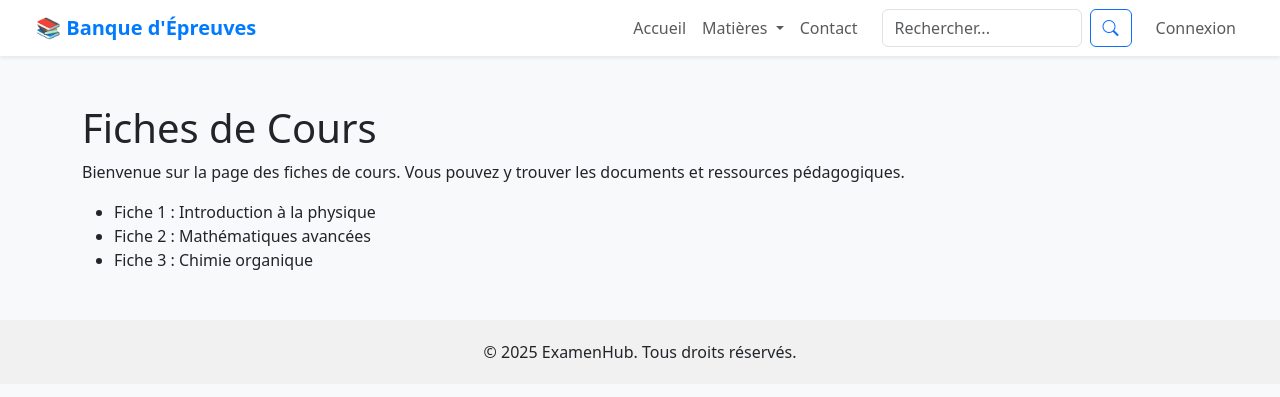
After one commit to McDedo/BanqueEpreuves, a Django app: page /fiches-cours/ in a window 1280 px wide. The commit adds this page. Shown: the top 397 px of the page. Run offline with Django 5.2, Linux system fonts and the light colour scheme.

Commit message:
Mis à jour header

```diff
--- a/blog/templates/base.html
+++ b/blog/templates/base.html
@@ -8,12 +8,8 @@
   <!-- Bootstrap Icons CDN -->
   <link rel="stylesheet" href="https://cdn.jsdelivr.net/npm/bootstrap-icons@1.10.5/font/bootstrap-icons.css">
 
-
   <!-- Bootstrap 5 -->
   <link href="https://cdn.jsdelivr.net/npm/bootstrap@5.3.2/dist/css/bootstrap.min.css" rel="stylesheet">
-
-  <!-- Icônes -->
-  <link rel="stylesheet" href="https://cdn.jsdelivr.net/npm/bootstrap-icons@1.10.5/font/bootstrap-icons.css">
 
   <!-- Styles personnalisés -->
   <style>
@@ -27,17 +23,28 @@
     }
 
     .navbar-nav .nav-link {
-        transition: background-color 0.3s;
-        border-radius: 5px;
-        padding: 8px 12px;
+      transition: background-color 0.3s ease;
+      border-radius: 5px;
+      padding: 8px 12px;
     }
 
     .navbar-nav .nav-link:hover {
-      background-color:#007bff;; /* Bleu au survol */
+      background-color: #007bff;
+      color: white;
     }
 
-    .navbar-nav .nav-link.search:hover {
-        background-color: #007bff;  /* Bleu au survol */
+    .search-btn:hover {
+      background-color: #6f42c1;
+      color: white;
+      border-color: #6f42c1;
+    }
+
+    .search-input:hover {
+      background-color: #f0f0f0;
+    }
+
+    .form-control:focus {
+      box-shadow: none;
     }
 
     footer {
@@ -45,11 +52,8 @@
       padding: 20px 0;
     }
 
-    .nav-link:hover {
-      text-decoration: underline;
-    }
     .navbar .form-control {
-      width: 200px; /* Largeur de la barre de recherche */
+      width: 200px;
       transition: width 0.3s ease;
     }
 
@@ -57,13 +61,8 @@
       width: 300px;
     }
 
-    .recherche-input {
-      width: 300px;
-      max-width: 100%;
-    }
-
     @media (max-width: 768px) {
-      .recherche-input {
+      .navbar .form-control {
         width: 100%;
       }
     }
@@ -80,78 +79,87 @@
     }
 
     .btn-primary:hover {
-       background-color: #0056b3;
-       border-color: #004fa3;
+      background-color: #0056b3;
+      border-color: #004fa3;
     }
 
-    .voir-tout-btn:hover {
-      background-color: #6f42c1;
-      color: white;
-      border-color: #6f42c1;
-    }
-
+    .voir-tout-btn:hover,
     .apercu-btn:hover {
       background-color: #6f42c1;
       color: white;
       border-color: #6f42c1;
     }
-
-    .btn-primary {
-      background-color: #007bff;
-      border-color: #007bff;
-    }
-
-    .btn-primary:hover {
-      background-color: #0056b3;
-      border-color: #004fa3;
-    }
-
-
   </style>
 
   {% block extra_head %}{% endblock %}
 </head>
 <body>
 
-  <!-- NAVBAR -->
-  <nav class="navbar navbar-expand-lg navbar-light bg-white shadow-sm">
-    <div class="container">
-      <a class="navbar-brand" href="{% url 'home' %}">Banque d'Épreuves</a>
-      <button class="navbar-toggler" type="button" data-bs-toggle="collapse" data-bs-target="#mainNavbar">
+  <!-- NAVBAR sticky -->
+  <nav class="navbar navbar-expand-lg navbar-light bg-white sticky-top shadow-sm px-4">
+    <div class="container-fluid">
+      <!-- Logo -->
+      <a class="navbar-brand fw-bold" href="{% url 'home' %}" style="color: #007bff;">
+        📚 Banque d'Épreuves
+      </a>
+
+      <!-- Toggle pour mobile -->
+      <button class="navbar-toggler" type="button" data-bs-toggle="collapse" data-bs-target="#navbarNav"
+        aria-controls="navbarNav" aria-expanded="false" aria-label="Toggle navigation">
         <span class="navbar-toggler-icon"></span>
       </button>
-      <div class="collapse navbar-collapse" id="mainNavbar">
-        <ul class="navbar-nav ms-auto mb-2 mb-lg-0 align-items-center">
-          <li class="nav-item"><a class="nav-link" href="{% url 'home' %}">Accueil</a></li>
-          <li class="nav-item"><a class="nav-link" href="#">Matières</a></li>
-          <li class="nav-item"><a class="nav-link" href="#">Épreuves</a></li>
-          <li class="nav-item"><a class="nav-link" href="#">Contact</a></li>
 
-          <li class="nav-item mx-2">
-            <form class="d-flex" action="{% url 'rechercher' %}" method="get">
-              <input class="form-control me-2" type="search" name="q" placeholder="Rechercher…" aria-label="Rechercher">
-            </form>
+      <!-- Liens -->
+      <div class="collapse navbar-collapse" id="navbarNav">
+        <ul class="navbar-nav ms-auto mb-2 mb-lg-0">
+          <li class="nav-item">
+            <a class="nav-link" href="{% url 'home' %}">Accueil</a>
           </li>
-          <li class="nav-item"><a class="nav-link" href="#"><i class="bi bi-person-circle"></i> Connexion</a></li>
+          <li class="nav-item dropdown">
+            <a class="nav-link dropdown-toggle" href="#" id="navbarDropdownMatieres" role="button" data-bs-toggle="dropdown" aria-expanded="false">
+              Matières
+            </a>
+            <ul class="dropdown-menu" aria-labelledby="navbarDropdownMatieres">
+              <li><a class="dropdown-item" href="{% url 'fiches_cours' %}">Fiches de Cours</a></li>
+              <li><a class="dropdown-item" href="{% url 'epreuves' %}">Épreuves</a></li>
+            </ul>
+          </li>
+          <li class="nav-item">
+            <a class="nav-link" href="{% url 'contact' %}">Contact</a>
+          </li>
+        </ul>
+
+        <!-- Barre de recherche -->
+        <form class="d-flex ms-3" method="get" action="{% url 'rechercher' %}">
+          <input class="form-control me-2 search-input" type="search" name="q" placeholder="Rechercher..." aria-label="Search">
+          <button class="btn btn-outline-primary search-btn" type="submit">
+            <i class="bi bi-search"></i>
+          </button>
+        </form>
+
+        <!-- Connexion -->
+        <ul class="navbar-nav ms-3">
+          <li class="nav-item">
+            <a class="nav-link" href="{% url 'login' %}">Connexion</a>
+          </li>
         </ul>
       </div>
     </div>
   </nav>
 
-  <!-- CONTENU PRINCIPAL -->
-  <main class="py-4">
-    {% block content %}{% endblock %}
+  <!-- Contenu principal -->
+  <main>
+    {% block content %}
+    {% endblock %}
   </main>
 
-  <!-- PIED DE PAGE -->
-  <footer class="text-center text-muted">
-    <div class="container">
-      <p class="mb-0">&copy; {{ now.year }} Banque d'Épreuves. Tous droits réservés.</p>
-    </div>
+  <!-- Footer -->
+  <footer class="text-center mt-5">
+    <p class="mb-0">© 2025 ExamenHub. Tous droits réservés.</p>
   </footer>
 
-  <!-- Bootstrap JS -->
+  <!-- Scripts Bootstrap -->
   <script src="https://cdn.jsdelivr.net/npm/bootstrap@5.3.2/dist/js/bootstrap.bundle.min.js"></script>
-  {% block extra_scripts %}{% endblock %}
+  {% block extra_js %}{% endblock %}
 </body>
 </html>
--- /dev/null
+++ b/blog/templates/fiches_cours.html
@@ -0,0 +1,18 @@
+
+{% extends "base.html" %}
+
+{% block title %}Fiches de Cours{% endblock %}
+
+{% block content %}
+<div class="container my-5">
+  <h1>Fiches de Cours</h1>
+  <p>Bienvenue sur la page des fiches de cours. Vous pouvez y trouver les documents et ressources pédagogiques.</p>
+
+  <!-- Exemple de contenu, à adapter -->
+  <ul>
+    <li>Fiche 1 : Introduction à la physique</li>
+    <li>Fiche 2 : Mathématiques avancées</li>
+    <li>Fiche 3 : Chimie organique</li>
+  </ul>
+</div>
+{% endblock %}
--- a/blog/urls.py
+++ b/blog/urls.py
@@ -1,5 +1,7 @@
-from django.urls import path
+from django.urls import path, include
 from . import views
+from django.contrib.auth import views as auth_views
+
 
 urlpatterns=[
     path('',views.home, name='home'),
@@ -11,4 +13,10 @@ urlpatterns=[
     path("epreuves/matiere/<int:matiere_id>/", views.epreuves_par_matiere, name="epreuves_par_matiere"),
     path('matieres/', views.liste_matieres, name='liste_matieres'),
     path('inscription/', views.register, name='register'),
+    path('epreuves/', views.liste_epreuves, name='liste_epreuves'),
+    path('contact/', views.contact, name='contact'),
+    path('login/', auth_views.LoginView.as_view(), name='login'),
+    path('accounts/', include('django.contrib.auth.urls')),
+    path('fiches-cours/', views.fiches_cours, name='fiches_cours'),
+    path('epreuves/', views.epreuves, name='epreuves'),
 ]
--- a/blog/views.py
+++ b/blog/views.py
@@ -122,3 +122,16 @@ def home(request):
             matiere.icon = "📘"
 
     return render(request, 'index.html', {'matieres': matieres})
+
+def liste_epreuves(request):
+    epreuves = Epreuve.objects.all()
+    return render(request, 'epreuves/liste.html', {'epreuves': epreuves})
+
+def contact(request):
+    return render(request, 'contact.html')
+
+def fiches_cours(request):
+     return render(request, 'fiches_cours.html')
+
+def epreuves(request):
+    return render(request, 'epreuves.html')
```
Also changed, not shown: blog/templates/contact.html (added, +10 -0 lines), blog/templates/epreuve.html (added, +18 -0 lines), epreuves/liste.html (added, +28 -0 lines), 1 other file.
